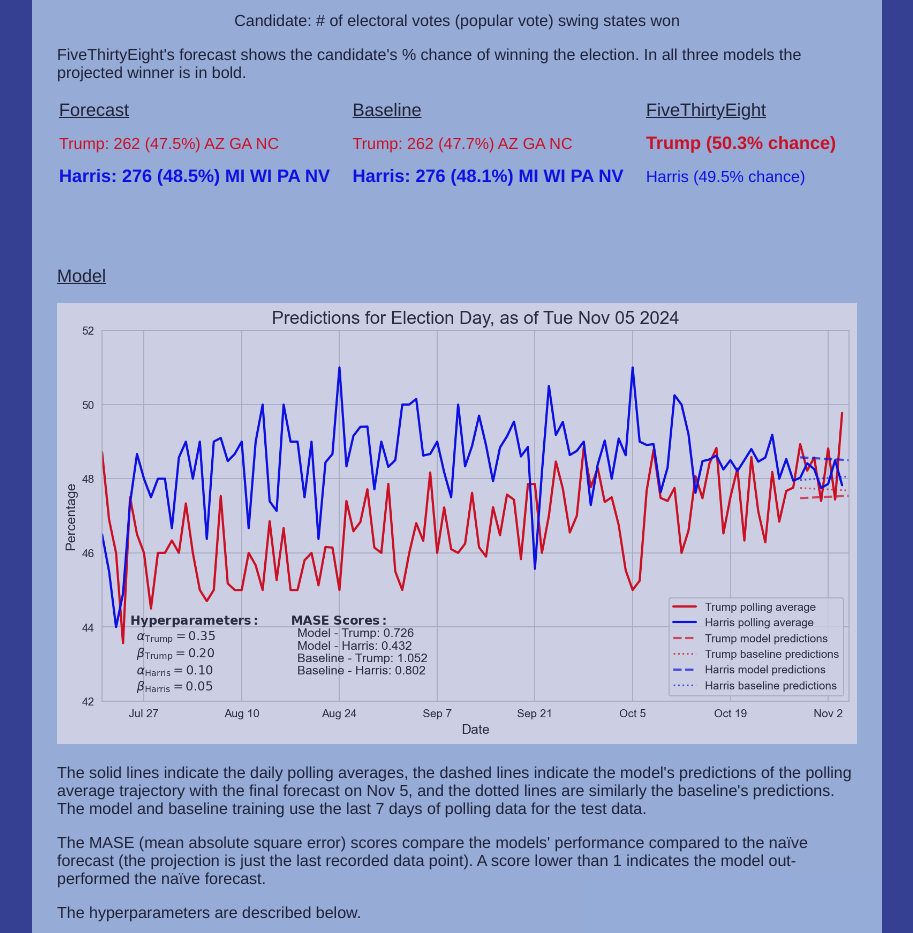
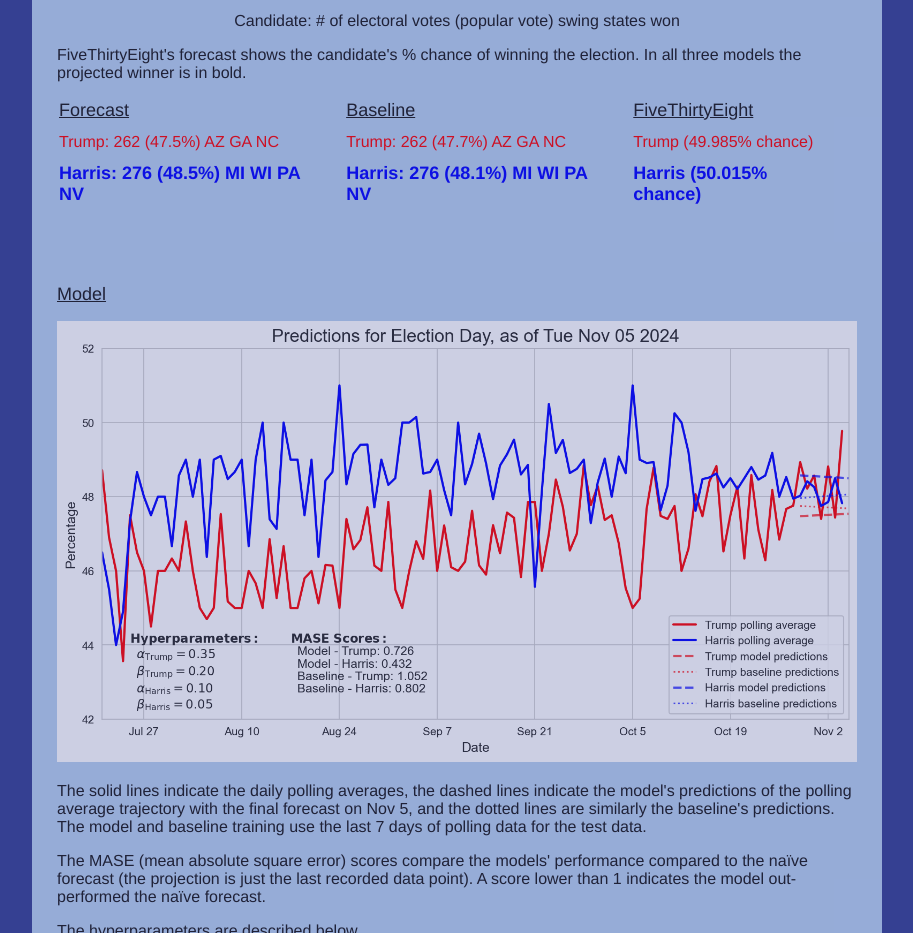
Before and after one commit to wh33les/us-election-forecast-2024, a plain HTML site: page index.html in a window 1280 px wide. Shown: the part 900-1833 px from the top of the page, without its empty margins (183-1096 px from the left). Drawn offline with nearby package versions, Linux system fonts and the light colour scheme; some packages are replaced by stand-ins of ours; a script that the page names is missing.

Commit message:
Fixed 538's final forecast.

```diff
--- a/index.html
+++ b/index.html
@@ -91,12 +91,13 @@
                 <td style="color:Red;">Trump: 262 (47.5%) AZ GA NC</td>
                 <td style="color:Red;"><!--<span style="font-size: 18px"><b>-->Trump: 262 (47.7%) AZ GA
                     NC<!--</b></span>--></td>
-                <td style="color:Red;"><span style="font-size: 18px"><b>Trump (50.3% chance)</b></span></td>
+                <td style="color:Red;"><!--<span style="font-size: 18px"><b>-->Trump (49.985% chance)<!--</b></span>-->
+                </td>
             </tr>
             <tr>
                 <td style="color:Blue;"><span style="font-size: 18px"><b>Harris: 276 (48.5%) MI WI PA NV</b></span></td>
                 <td style="color:Blue;"><span style="font-size: 18px"><b>Harris: 276 (48.1%) MI WI PA NV</b></span></td>
-                <td style="color:Blue;"><!--<span style="font-size: 18px"><b>-->Harris (49.5% chance)<!--</b></span>-->
+                <td style="color:Blue;"><span style="font-size: 18px"><b>Harris (50.015% chance)</b></span>
                 </td>
             </tr>
         </table>
@@ -190,7 +191,7 @@
                     <td style="color:Blue;">50.4%</td>
                     <td style="color:Blue;">53.3%</td>
                     <td style="color:Blue;">53.0%</td>
-                    <td style="color:Blue;">50.3%</td>
+                    <td style="color:Blue;">50.0%</td>
                 </tr>
             </table>
         </div>
```
